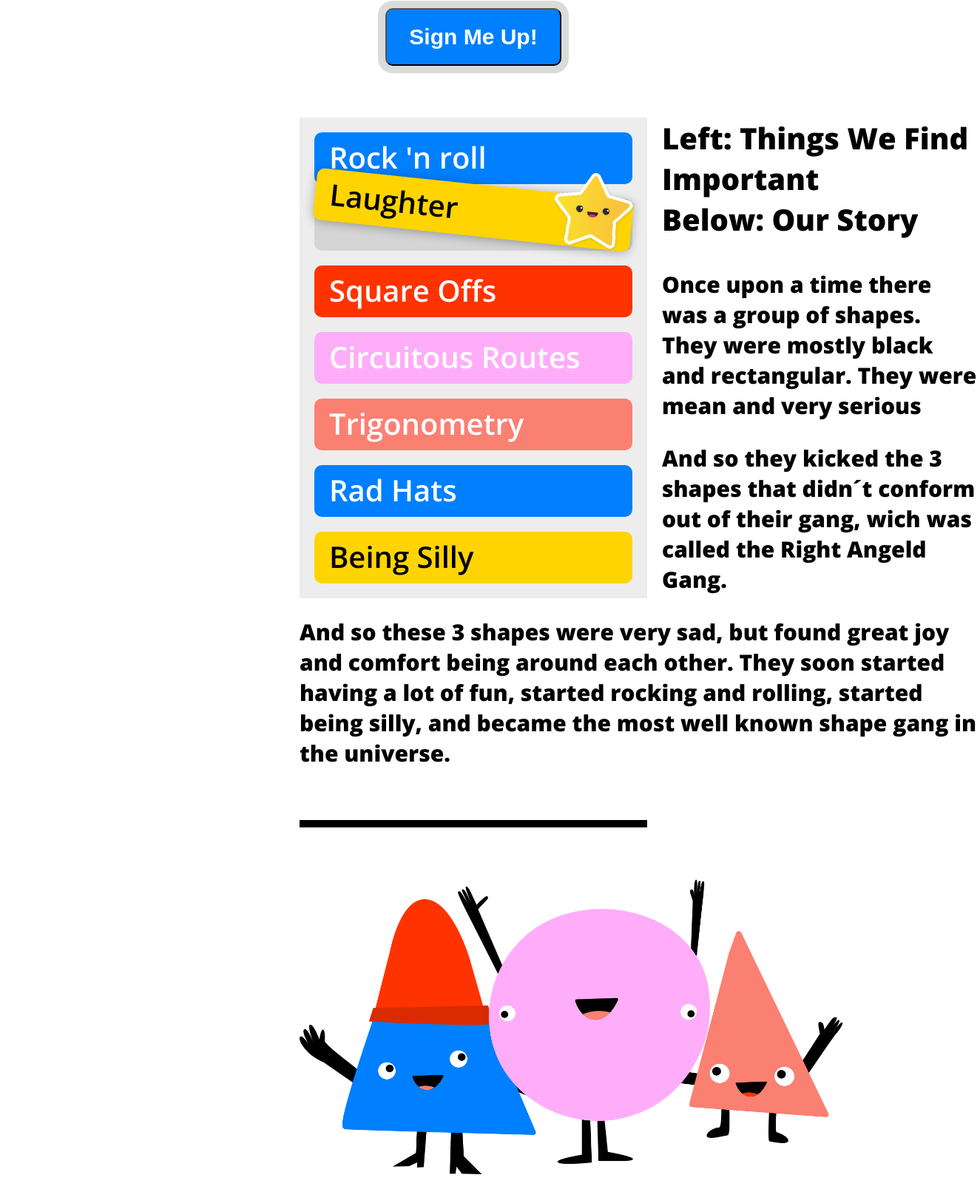
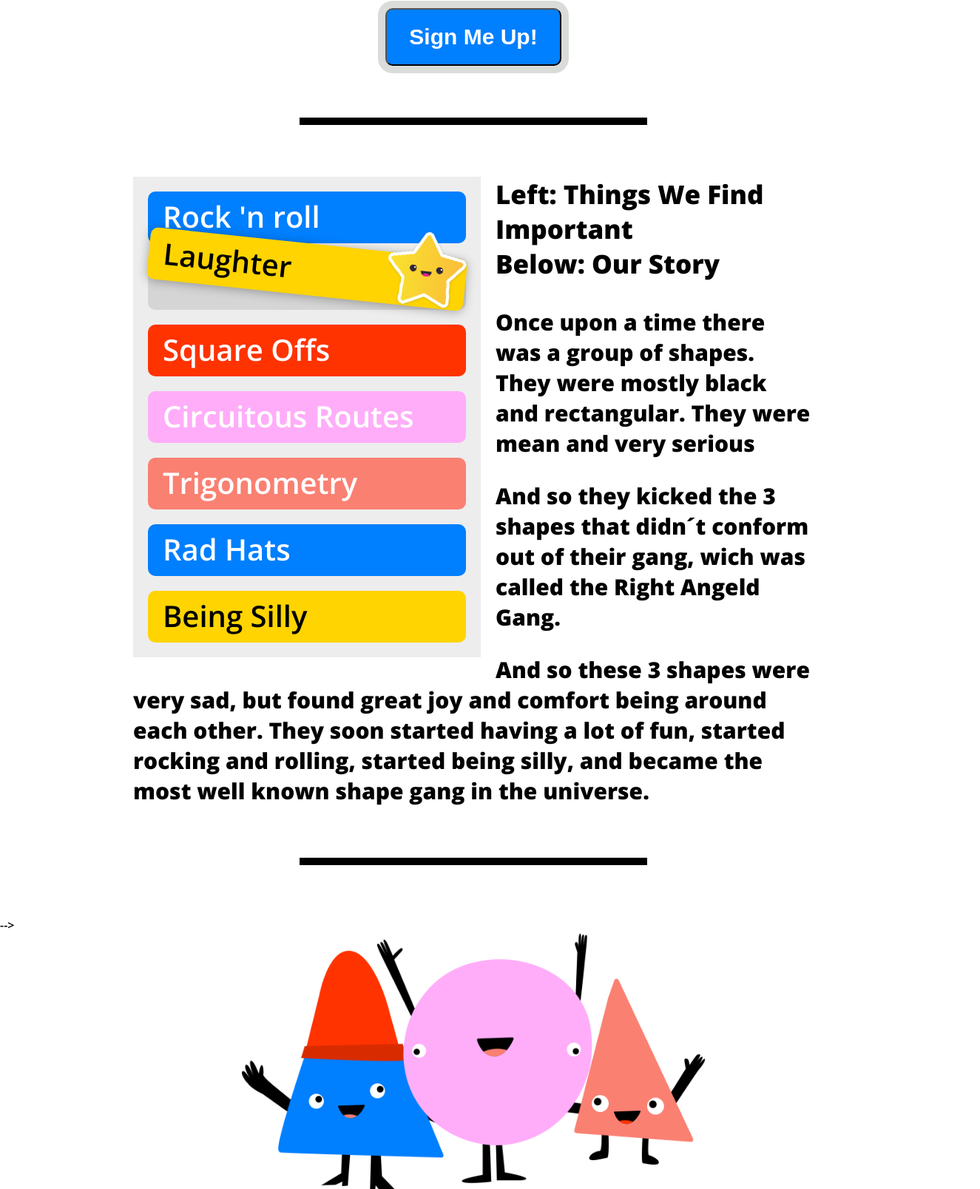
Before and after one commit to Marykathriner/the-gang, a plain HTML site: page index.html in a window 1280 px wide. Shown: the part 1192-2800 px from the top of the page at 74% size, 1325 px wide, since content can reach past the window. Drawn offline with nearby package versions, Linux system fonts and the light colour scheme; a script that the page names is missing.

Commit message:
Fixed layout problem

```diff
--- a/index.html
+++ b/index.html
@@ -41,7 +41,7 @@
 		<button class="cta" onclick="showPopup();">Sign Me Up!</button>
 	</div>
 </div>
-	<div class="sep"></button>
+	<div class="sep"></div>
 	<div class="story" id="story">
 		<div class="wrapper">
 			<ul class="nb-list">
@@ -54,7 +54,6 @@
 				<li class="blue">Rad Hats</li>
 				<li class="yellow">Being Silly</li>
 			</ul>
-
 				<h3>Left: Things We Find Important<br>
 				Below: Our Story
 				</h3>
@@ -65,7 +64,8 @@
 	</div>
 
 	<div class="sep"></div>
-	<img class="gang-img" src="img/the-gang.png" width="735" height="399" alt="The Gang">
+-->
+	<img class="gang-img" src="img/the-gang.png" alt="The Gang">
 	<footer>
 		<div class="wrapper">
 		Made by Marie in a <a href="https://taptapkaboom.com">Tap Tap Kaboom</a> class.
--- a/style.css
+++ b/style.css
@@ -33,6 +33,8 @@ p{font-weight: bold;
 	width: 920px;
 	margin: 0 auto;
 }
+
+
 
 .hero-banner{
 	background-color: #007FFF;
@@ -128,7 +130,7 @@ nav{
 	box-shadow: 0 5px 8px rgba(0, 0, 0, .2);
 	position: sticky;
 	top: 0;
-	z-index: 1;
+	z-index: 2;
 
 }
 nav .logo{
@@ -190,18 +192,18 @@ nav ul li a{
 	font-weight: 800;
 }
 
-.story h3{
-	font-size: 40px;
-	font-weight: 800;
-}
-
 .sep{
 	width: 470px;
 	height: 10px;
 	background-color: black;
 	margin: 70px auto;
+}
 
+.story h3{
+	font-size: 35px;
+	font-weight: 800;
 }
+
 .nb-list{
 	width: 470px;
 	padding: 20px 20px 0 20px;
@@ -210,6 +212,7 @@ nav ul li a{
 	float: left;
 	margin: 0 20px 20px 0 ;
 	position: relative;
+	z-index: 1;
 }
 
 .nb-list li{
@@ -258,7 +261,8 @@ nav ul li a{
 
 .gang-img{
 	display: block;
- 	margin: 0 auto;}
+ 	margin: 0 auto;
+ }
 
  footer{
 	color:  rgba(0, 0, 0, .4);
@@ -278,7 +282,7 @@ footer a{
 	bottom: 0;
 	right: 0;
 	left: 0;
-	z-index: 2;
+	z-index: 3;
 }
 
 .popup.show{
@@ -371,7 +375,10 @@ footer a{
 
 }
 
-
+.gang-img {
+    display: block;
+    margin: 0 auto;
+    height: 350px;
 
 
 
```
Lines whose indentation alone changed are shown as unchanged.
